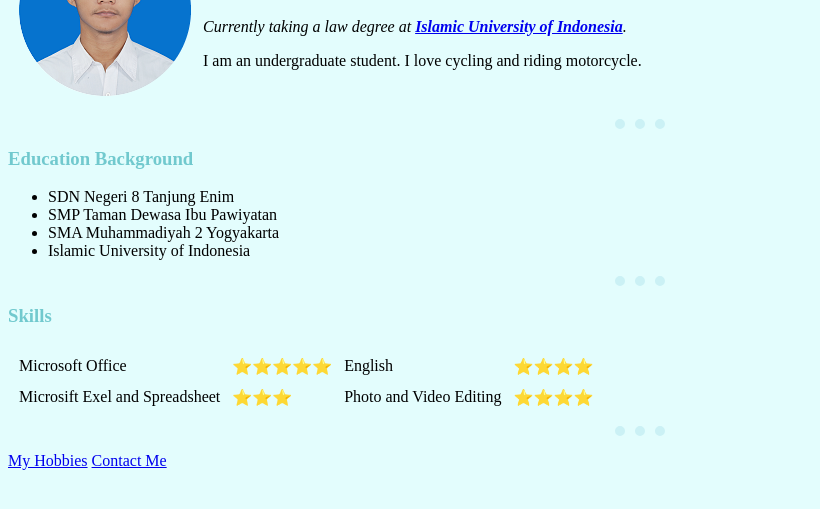
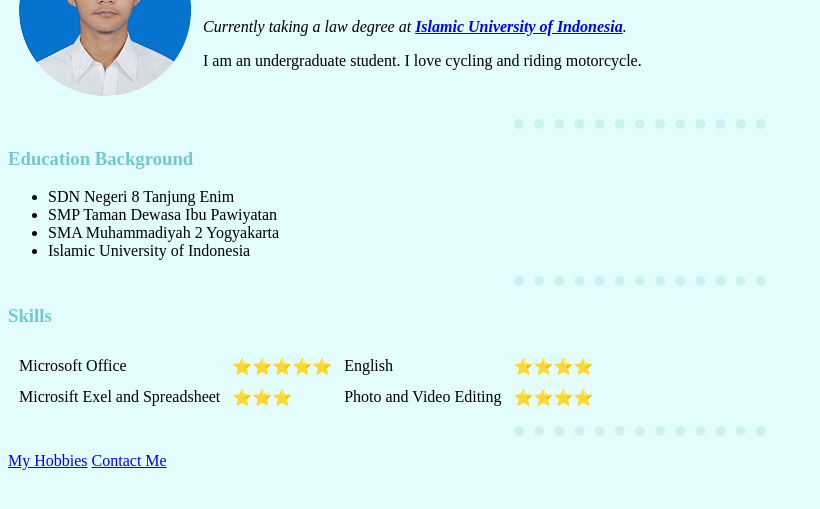
Before and after one commit to FuadAfandiTamam/CV, a plain HTML site: page index.html in a window 1280 px wide. Shown: the part 95-604 px from the top of the page, without its empty margins (0-820 px from the left). Drawn offline with Linux system fonts and the light colour scheme.

Commit message:
Update styles.css

```diff
--- a/css/styles.css
+++ b/css/styles.css
@@ -6,7 +6,7 @@ hr  {
     border-style: dotted none none;
     border-color: #CBF1F5;
     border-width: 10px;
-    width: 4%;
+    width: 20%;
 
 }
 
```
